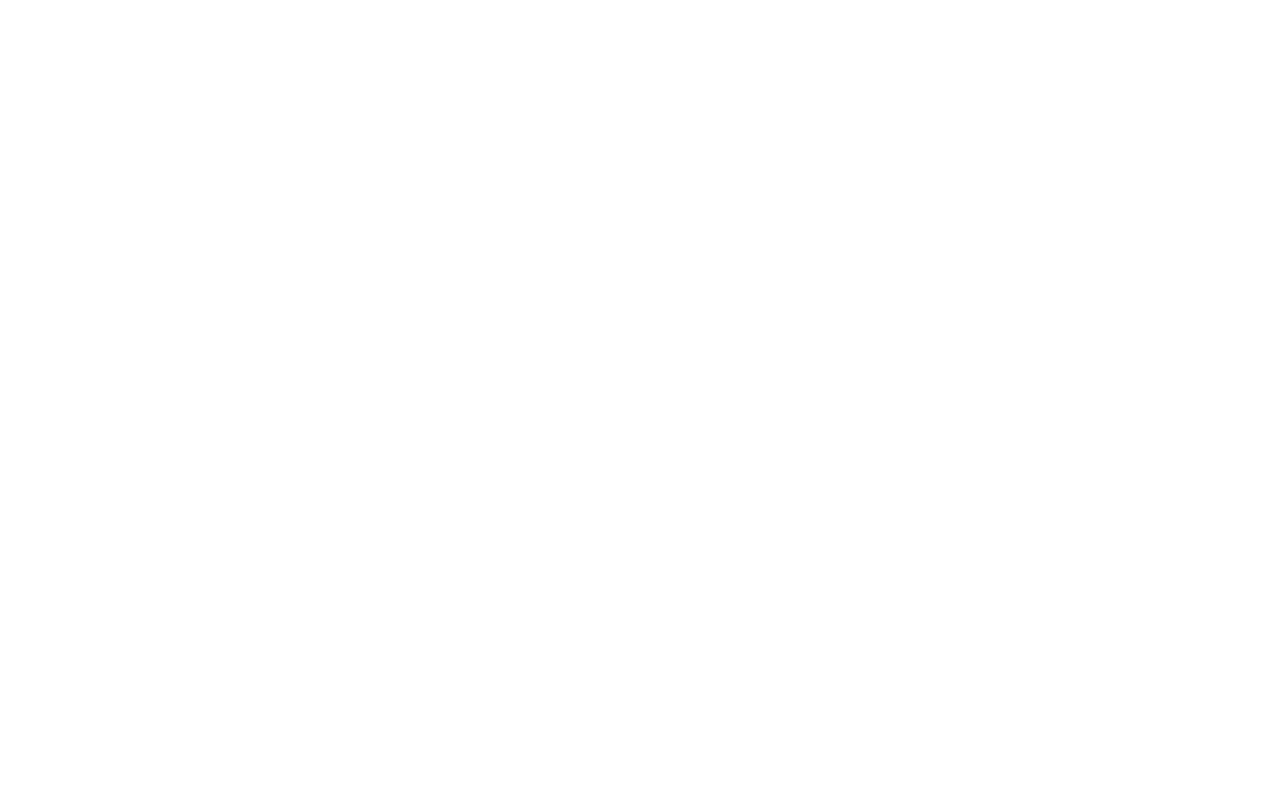
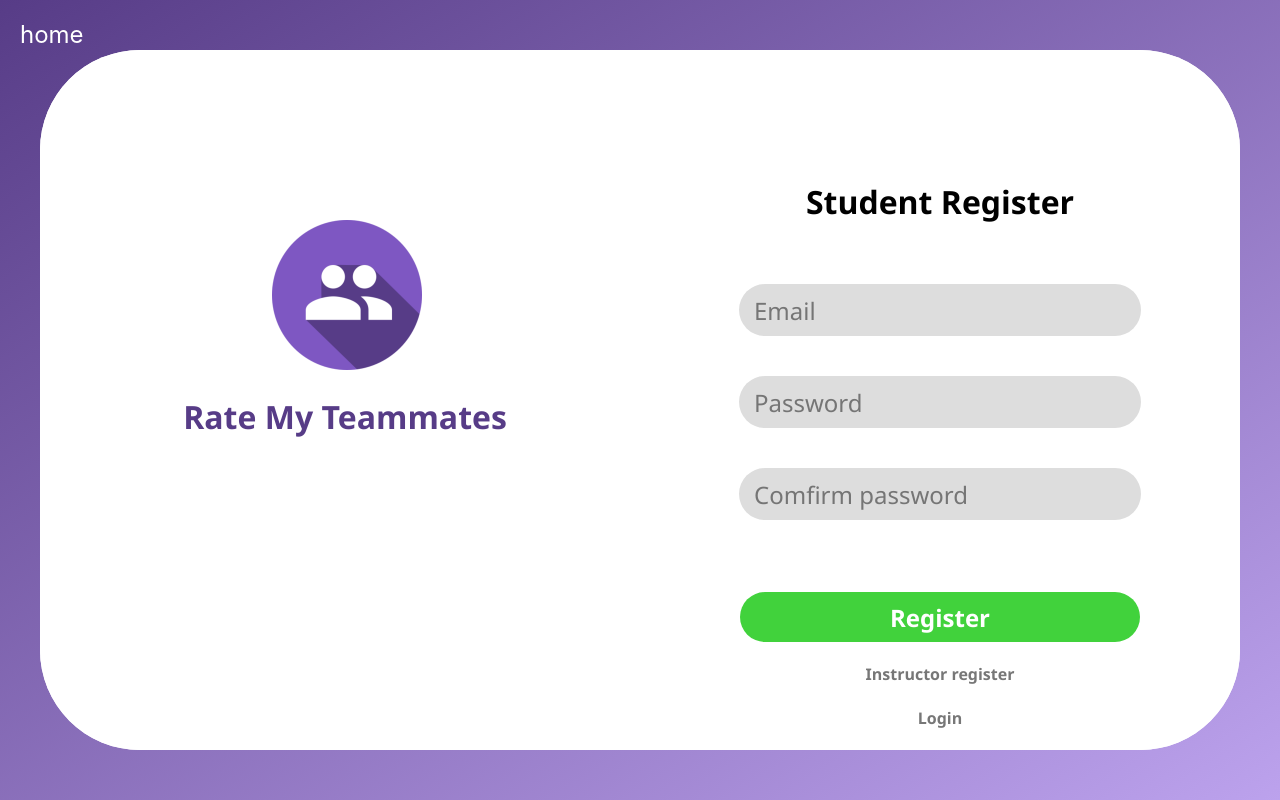
Before and after one commit to FrancoisMartinez/Team-10-SOEN341_Project_F24, a React (Vite) app in the folder FrontEnd/: page /register in a window 1280 px wide. Built offline with nearby package versions, Linux system fonts and the light colour scheme.

Commit message:
register added

```diff
--- a/FrontEnd/src/pages/Register.jsx
+++ b/FrontEnd/src/pages/Register.jsx
@@ -1,22 +1,99 @@
-import React from 'react';
+import React, {useContext} from 'react';
+import styles from '/src/styles/Login.module.css'
+import { useNavigate } from 'react-router-dom';
+import { useState } from 'react';
+import Header from '../components/header';
+import { GlobalContext } from "../GlobalStateProvider.jsx";
+import Navigation from "../components/Navigation.jsx";
+
 
 function Register() {
 
+    const { state, dispatch } = useContext(GlobalContext);
+    const navigate = useNavigate();
+    const [email, setEmail] = useState('');
+    const [password, setPassword] = useState('');
+    const [confirmPassword, setConfirmPassword] = useState('');
+    const [student, setStudent] = useState(true);
 
 
 
+    console.log(state);
+
+    const handleSubmit = (e) => {
+        e.preventDefault();
+        // dispatch({type: 'LOGIN', payload: {email: email, password: password}});
+        setEmail('')
+        setPassword('')
+        navigate('/login')
+    }
+
     return (
         <>
-            <div>
-
-            </div>
-            <div>
-
-            </div>
-        </>
+            <Navigation/>
+            <div className={styles.background}>
+                <div className={styles.loginWindow}>
 
 
+                    <div className={styles.loginWindowLeft}>
+                        <img className={styles.logo} src="/Logo.webp" alt="Logo" width="150" height="150" />
+                        <h1 className={styles.siteName}>Rate My Teammates</h1>
+                    </div>
+
+
+                    <form className={styles.loginWindowRight} onSubmit={handleSubmit}>
+
+                        <h1 className={styles.studentLogIn}>{student ? 'Student' : 'Instructor'} Register</h1>
+
+                        <input type='email' className={styles.inputBox} value={email}
+                               onChange={(e) => setEmail(e.target.value)} placeholder='Email'/>
+                        {/*<img className={styles.emailLogo} src="/email_logo.png" alt="email logo" width="30"*/}
+                        {/*     height="30"/>*/}
+                        {/*<h2 className={styles.emailTag}>Email</h2>*/}
+
+
+                        <input type='password' className={styles.inputBox} value={password}
+                               onChange={(e) => setPassword(e.target.value)} placeholder='Password'/>
+
+                        <input type='password' className={styles.inputBox} value={confirmPassword}
+                               onChange={(e) => setConfirmPassword(e.target.value)} placeholder='Comfirm password'/>
+
+                        <p>{password !== confirmPassword ? 'Password does not match' : ''}</p>
+
+                        {/*<img className={styles.passLogo} src="/password_logo.png" alt="password logo" width="30"*/}
+                        {/*     height="30"/>*/}
+                        {/*<h2 className={styles.passTag}>Password</h2>*/}
+
+
+                        <button className={styles.loginButton} type="submit">Register
+                        </button>
+
+
+                        <h4 className={styles.instructorLogin}
+                            onClick={() => setStudent(prevState => !prevState)}>{student ? 'Instructor' : 'Student'} register</h4>
+                        <h4 className={styles.createAccount} onClick={() => navigate('/login')}>Login</h4>
+
+                    </form>
+                </div>
+            </div>
+
+            {/*<button onClick={() => {navigate('/')}}>home</button>*/}
+
+
+            {/*<button*/}
+            {/*    onClick={(e) => {*/}
+            {/*        e.preventDefault();*/}
+            {/*        dispatch({type: 'LOGOUT', payload: {name: 'test user'}});*/}
+            {/*    }*/}
+            {/*    }>*/}
+            {/*    Logout*/}
+            {/*</button>*/}
+
+            {/*{state.user ? <p>Logged in as: {state.user.name}</p> : <p>Please log in</p>}*/}
+
+
+        </>
     )
 }
 
- export default Register;
+export default Register;
```
